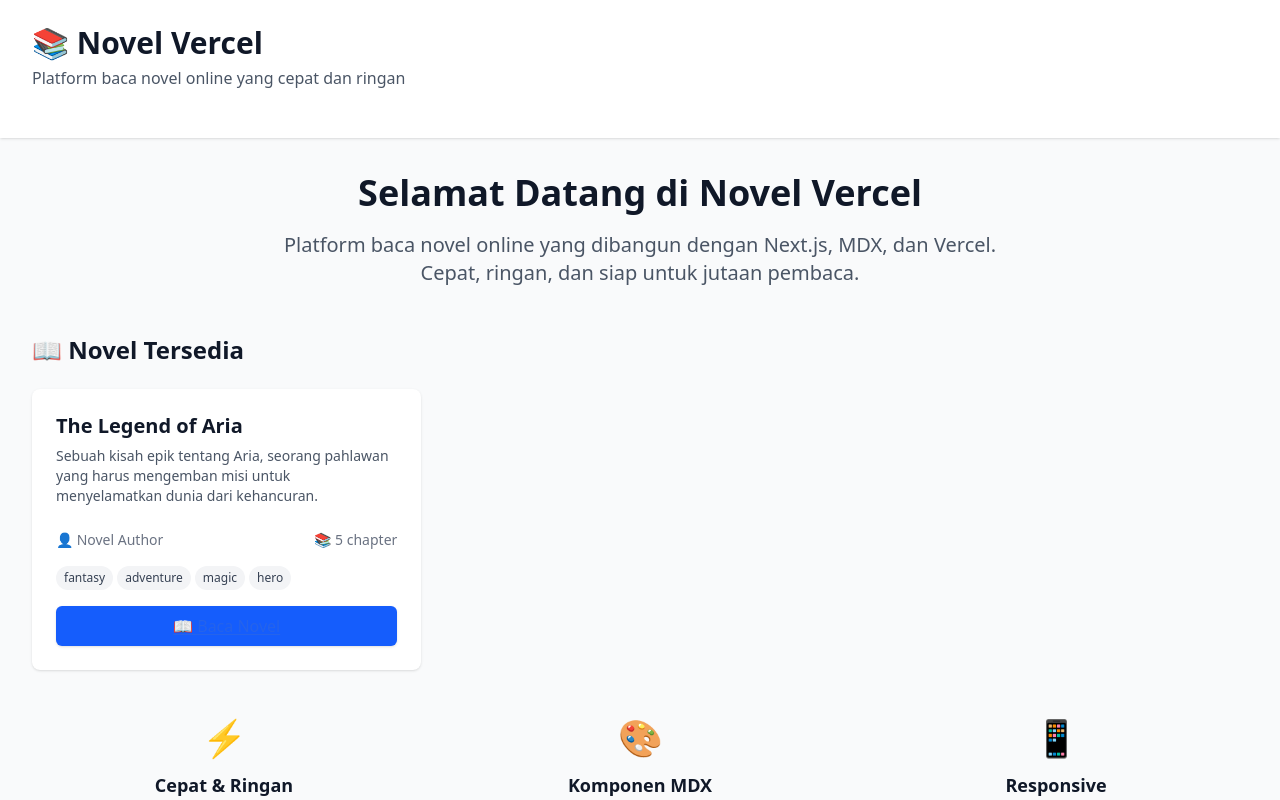
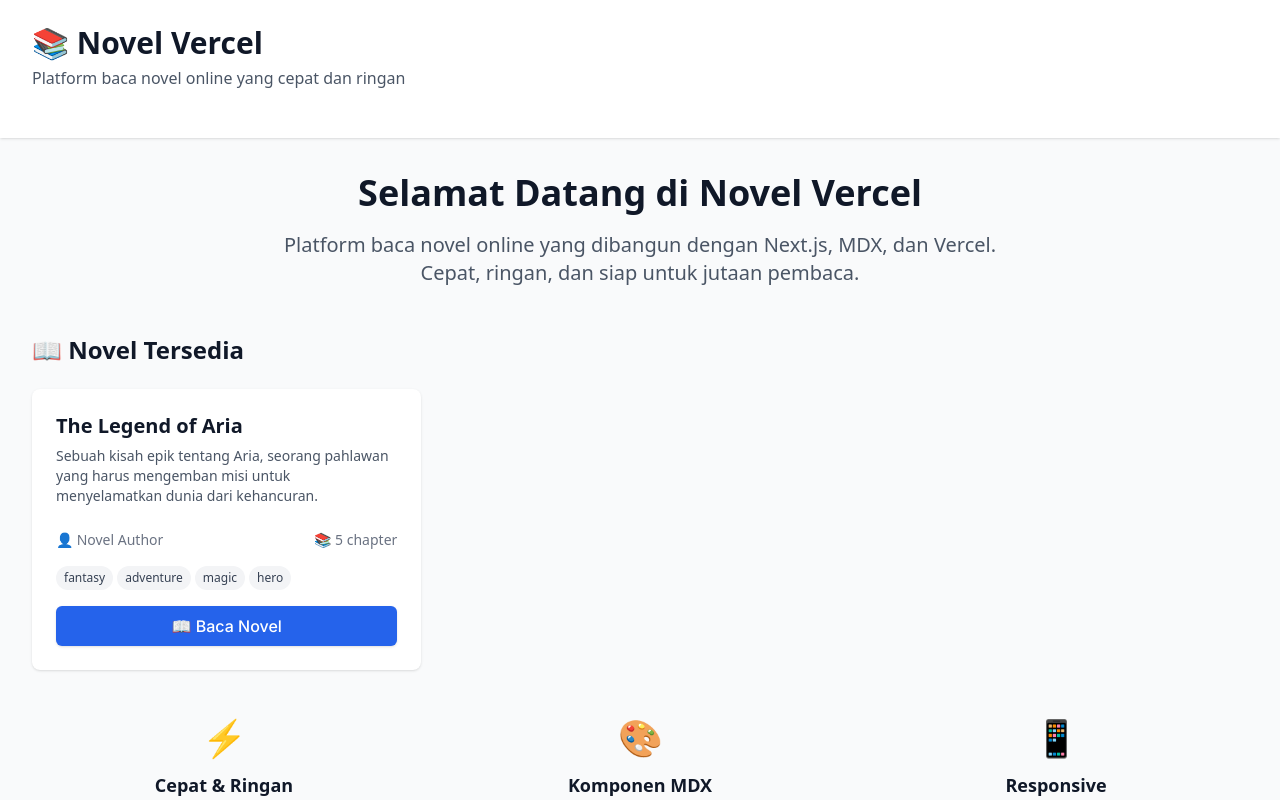
Before and after one commit to muhammad-zainal-muttaqin/novel-vercel, a Next.js app: page / in a window 1280 px wide. Shown: the top 800 px of the page. Built offline with nearby package versions, Linux system fonts and the light colour scheme.

Commit message:
Fix button contrast on homepage - Baca Novel button now uses inline styles

```diff
--- a/src/app/page.tsx
+++ b/src/app/page.tsx
@@ -89,7 +89,21 @@
                     </div>
                     <Link
                       href={`/novel/${novel.slug}`}
-                      className="block w-full text-center px-4 py-2 bg-blue-600 text-white font-medium rounded-md hover:bg-blue-700 transition-colors shadow-sm"
+                      className="block w-full text-center px-4 py-2 rounded-md transition-colors shadow-sm"
+                      style={{
+                        backgroundColor: '#2563eb',
+                        color: '#ffffff',
+                        fontWeight: '500',
+                        fontFamily: 'Inter, system-ui, sans-serif',
+                        textDecoration: 'none',
+                        display: 'block'
+                      }}
+                      onMouseEnter={(e) => {
+                        e.currentTarget.style.backgroundColor = '#1d4ed8';
+                      }}
+                      onMouseLeave={(e) => {
+                        e.currentTarget.style.backgroundColor = '#2563eb';
+                      }}
                     >
                       📖 Baca Novel
                     </Link>
```
